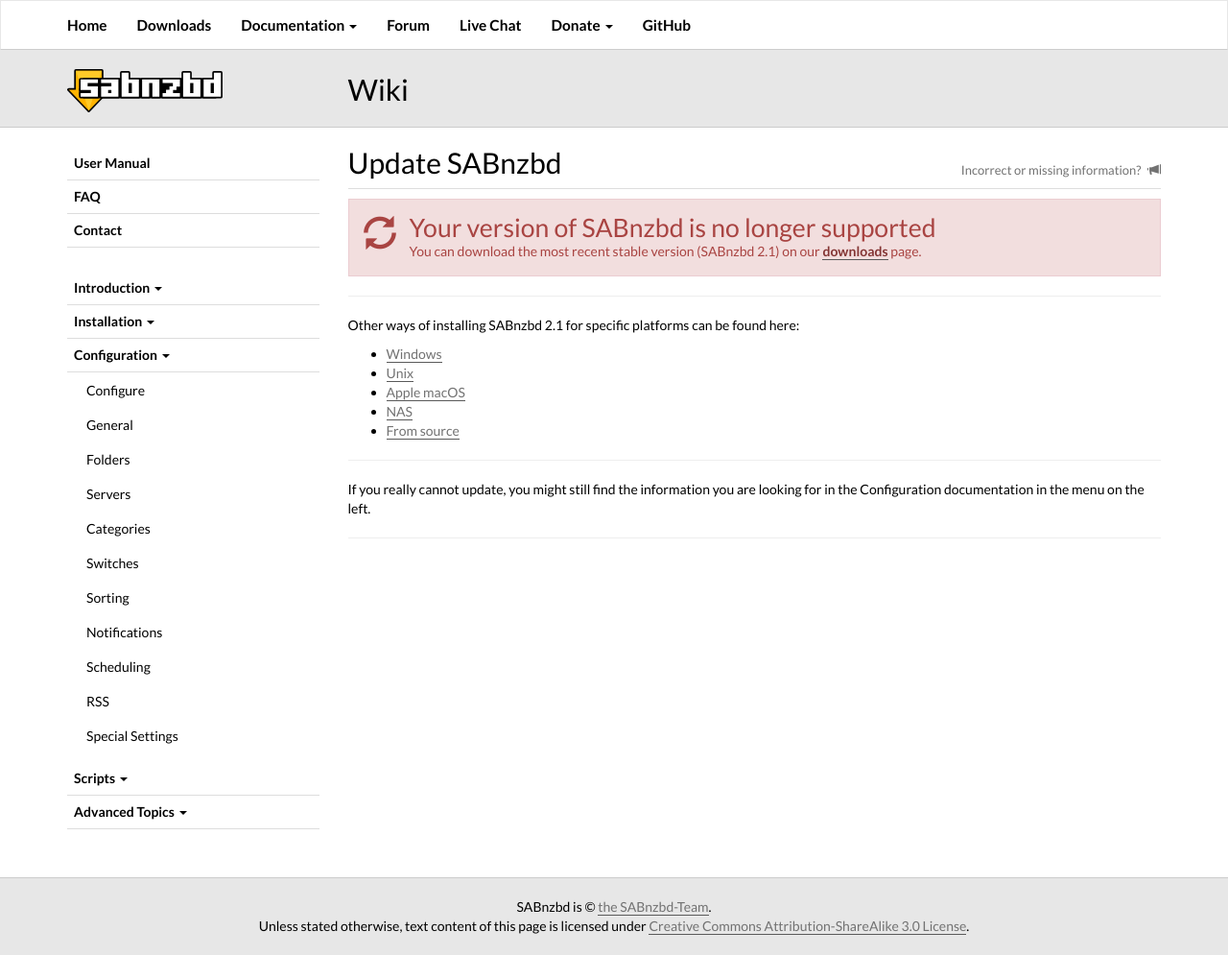
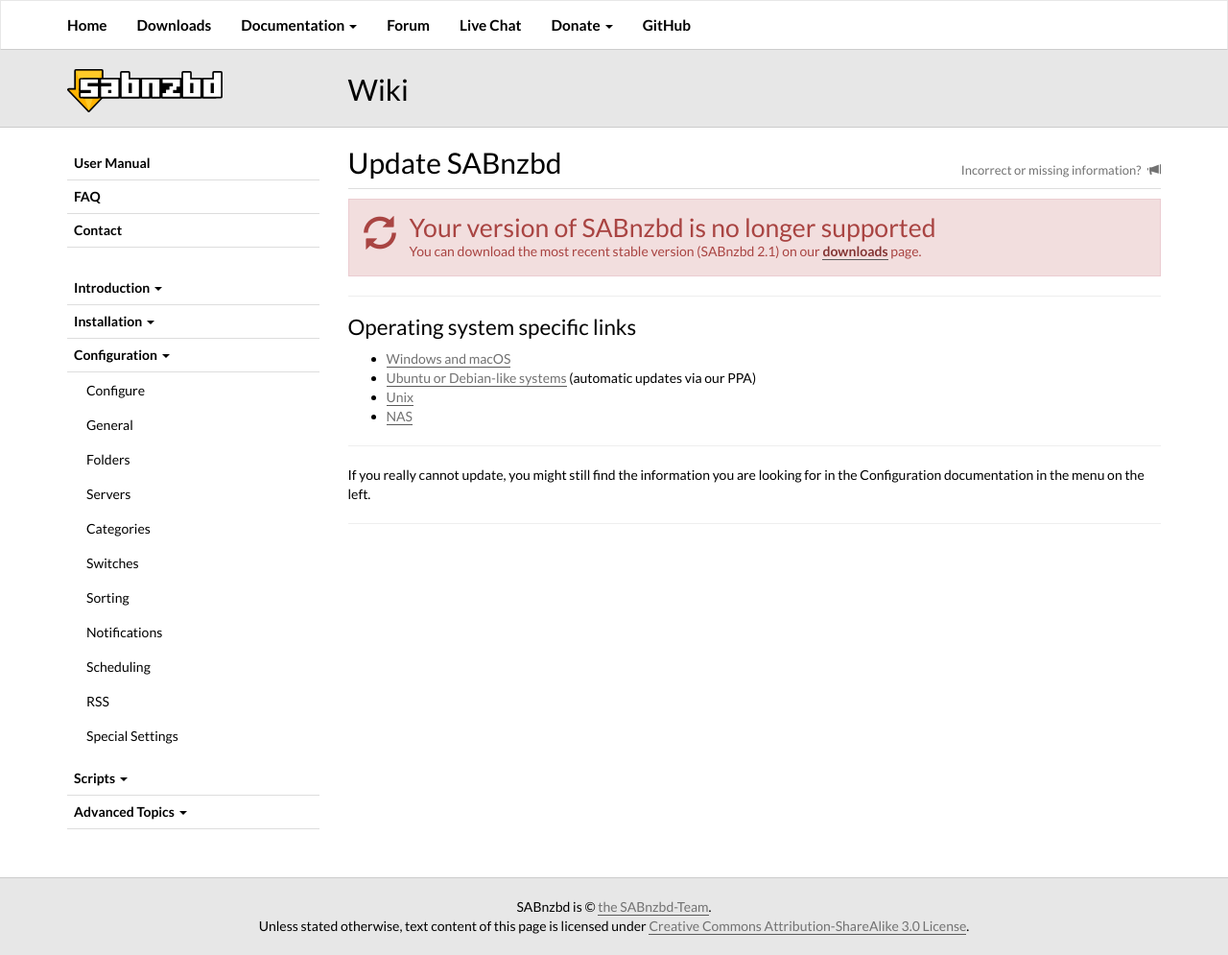
Before and after one commit to sabnzbd/sabnzbd.github.io, a Jekyll site: the page built from wiki/configuration/deprecated.html, in a window 1280 px wide. Shown: the whole page at 96% size. Built offline with Jekyll 4.4.1, drawn with Linux system fonts in a browser that asks for light colours.

Commit message:
Update deprecated page

```diff
--- a/wiki/configuration/deprecated.html
+++ b/wiki/configuration/deprecated.html
@@ -55,13 +55,12 @@
 
 <hr>
 
-<p>Other ways of installing SABnzbd {{ site.wiki_version }} for specific platforms can be found here:</p>
+<h2>Operating system specific links</h2>
 <ul>
-    <li><a href="/wiki/installation/install-windows">Windows</a></li>
+    <li><a href="/downloads">Windows and macOS</a></li>
+    <li><a href="/wiki/installation/install-ubuntu-repo">Ubuntu or Debian-like systems</a> (automatic updates via our PPA)</li>
     <li><a href="/wiki/installation/install-unix">Unix</a></li>
-    <li><a href="/wiki/installation/install-macos">Apple macOS</a></li>
     <li><a href="/wiki/installation/install-nas">NAS</a></li>
-    <li><a href="/wiki/installation/install-off-modules">From source</a></li>
 </ul>
 
 <hr>
```
